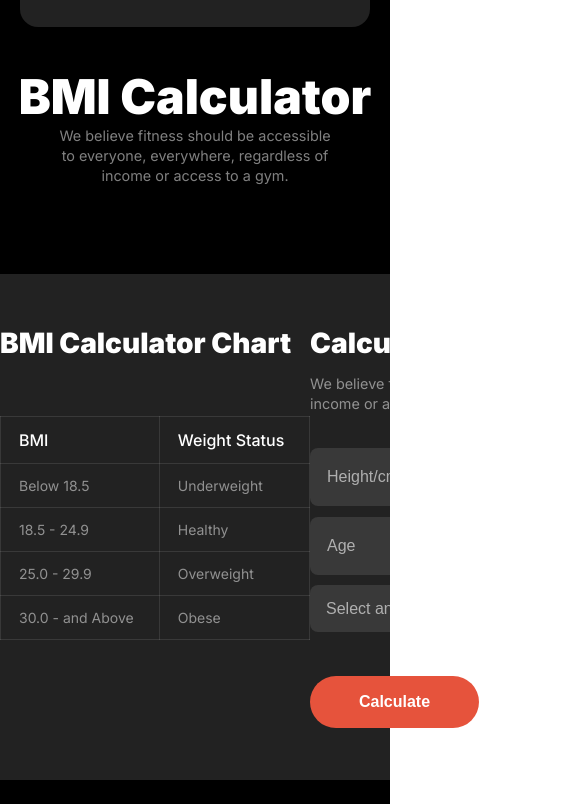
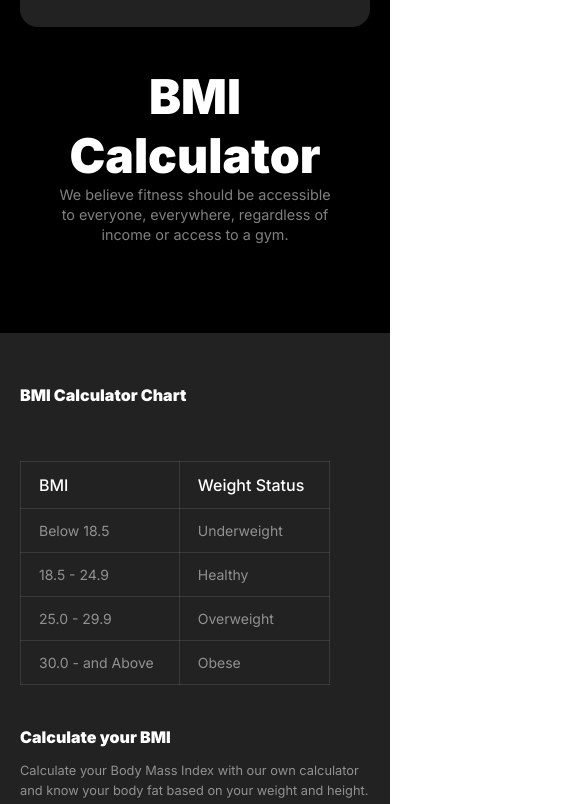
Before and after one commit to ShaikhAnik/assignment-2, a plain HTML site: page index.html in a window 390 px wide. Shown: the part 3132-3936 px from the top of the page, 585 px wide, since content can reach past the window. Drawn offline with Linux system fonts and the light colour scheme.

Commit message:
bmi responsive added

```diff
--- a/index.html
+++ b/index.html
@@ -122,11 +122,13 @@
                         <p class="shared-description text-light-color">We believe fitness should be accessible to everyone, everywhere, regardless of income or access to a gym.</p>
                     </div>
 
-                    <div class="bmi-container">
-                        <div class="bmi-contents display_flex">
+                <div class="bmi-container">
+                    <div class="bmi-contents display_flex ">
 
                             <div class="bmi-left-contents">
-                                <h4 class="text-dark-color">BMI Calculator Chart</h4>
+                                <div>
+                                    <h4 class="text-dark-color">BMI Calculator Chart</h4>
+                                </div>
                                 <table>
                                     <tr>
                                         <th>BMI </th>
@@ -153,7 +155,7 @@
 
                             <div class="bmi-right-contents">
                                 <h4 class="text-dark-color">Calculate your BMI</h4>
-                                <p class="shared-description text-light-color">We believe fitness should be accessible to everyone, everywhere, regardless of income or access to a gym. </p>
+                                <p class="shared-description text-light-color">Calculate your Body Mass Index with our own calculator and know your body fat based on your weight and height. </p>
 
                                 <form class="bmi-form">
                                     <input type="text" placeholder="Height/cm" name="height">
@@ -163,7 +165,7 @@
                                         <option value="Sex">Sex</option>
                                         <option value="Male">Male</option>
                                         <option value="Female">Female</option>
-                                      </select>
+                                    </select>
                                       <select id="activity" name="factor">
                                         <option value="activity">Select an activity factor</option>
                                       </select>
@@ -171,8 +173,9 @@
 
                                 </form>
                             </div>
-                        </div>
+
                     </div>
+                </div>
             </section>
               <!-- Meet section starts-->
            <section class="bgc meet">
--- a/style/style.css
+++ b/style/style.css
@@ -274,17 +274,21 @@
     background-color: #222222;
 }
 .bmi-contents{
-    padding-top: 52px;
+    justify-content: space-between;
+  padding-top: 52px;
 }
 .bmi{
     padding-bottom: 88px;
 }
-.bmi-right-contents{
+.bmi-right-contents {
     margin-right: 0px;
     width: 577px;
+    margin-left: 0px;
 }
-.bmi-left-contents{
+.bmi-left-contents {
     margin-left: 0px;
+    width: 315px;
+    margin-right: 0px;
 }
 
 .bmi-right-contents p{
@@ -505,9 +509,13 @@ hr{
     .run-content,
     .meet-contents,
     .footer-section,
-    .reserved
+    .reserved,
+    .bmi-text,
+    .bmi-left-contents,
+    .bmi-right-contents
     {
        width: 350px;
+       margin: 0 auto;
     }
     .banner-content{
        flex-direction: column;
@@ -652,4 +660,30 @@ hr{
         padding-top: 54px;
         padding-bottom: 54px;
     }
+
+    .bmi-contents{
+        flex-direction: column;
+    }
+    .bmi-left-contents h4 {
+        font-size: 1rem;
+    }
+    .bmi-right-contents{
+        padding-top: 42px;
+    }
+    .bmi-right-contents h4{
+        font-size: 1rem;
+    }
+    .bmi-right-contents p{
+        font-size: 0.8rem;
+        width: 350px;
+    }
+    input[name]{
+        width: 39%;
+    }
+    input[type="button"]{
+        width: 230px;
+    }
+    table{
+        margin: 56px 0px 0px 0px;
+    }
  }
```
